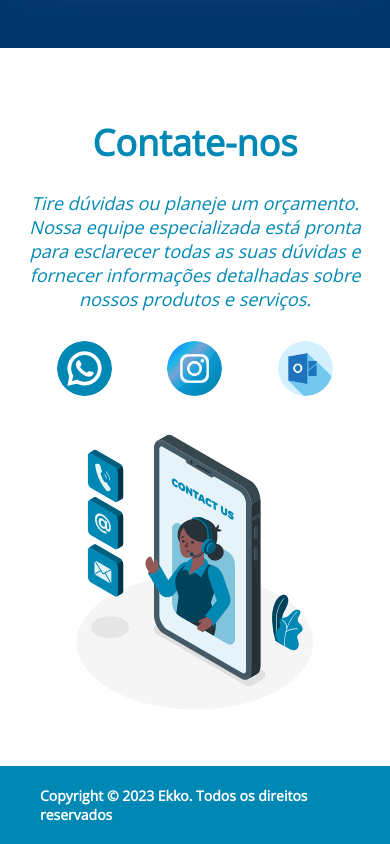
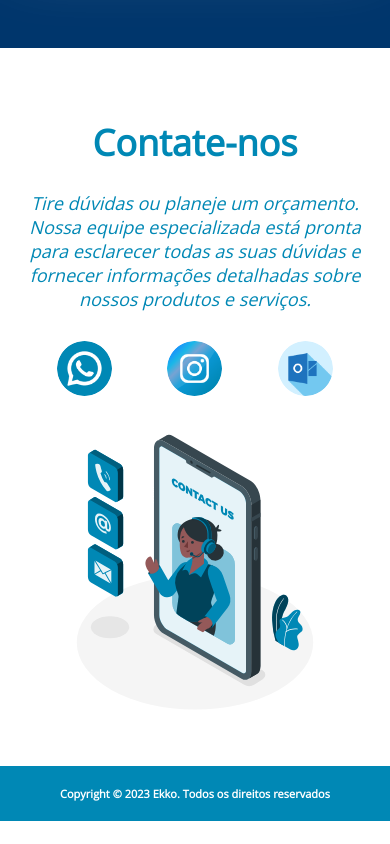
Before and after one commit to jxhnlcs/EkkoPage, a Vue app in the folder frontend/: page / in a window 390 px wide. Shown: the part 4002-4846 px from the top of the page. After the commit the page ends 4823 px from the top, so only its background shows below. Built offline with nearby package versions, Linux system fonts and the light colour scheme.

Commit message:
footer size

```diff
--- a/frontend/src/views/Screen.vue
+++ b/frontend/src/views/Screen.vue
@@ -1036,5 +1036,9 @@ footer .bottom-details .bottom_text {
         .contatoIcons a img{
             width: 55px;
         }
+
+        .bottom-details .bottom_text span, .bottom-details .bottom_text a {
+            font-size: 11px;
+        }
     }
 }</style>
```
